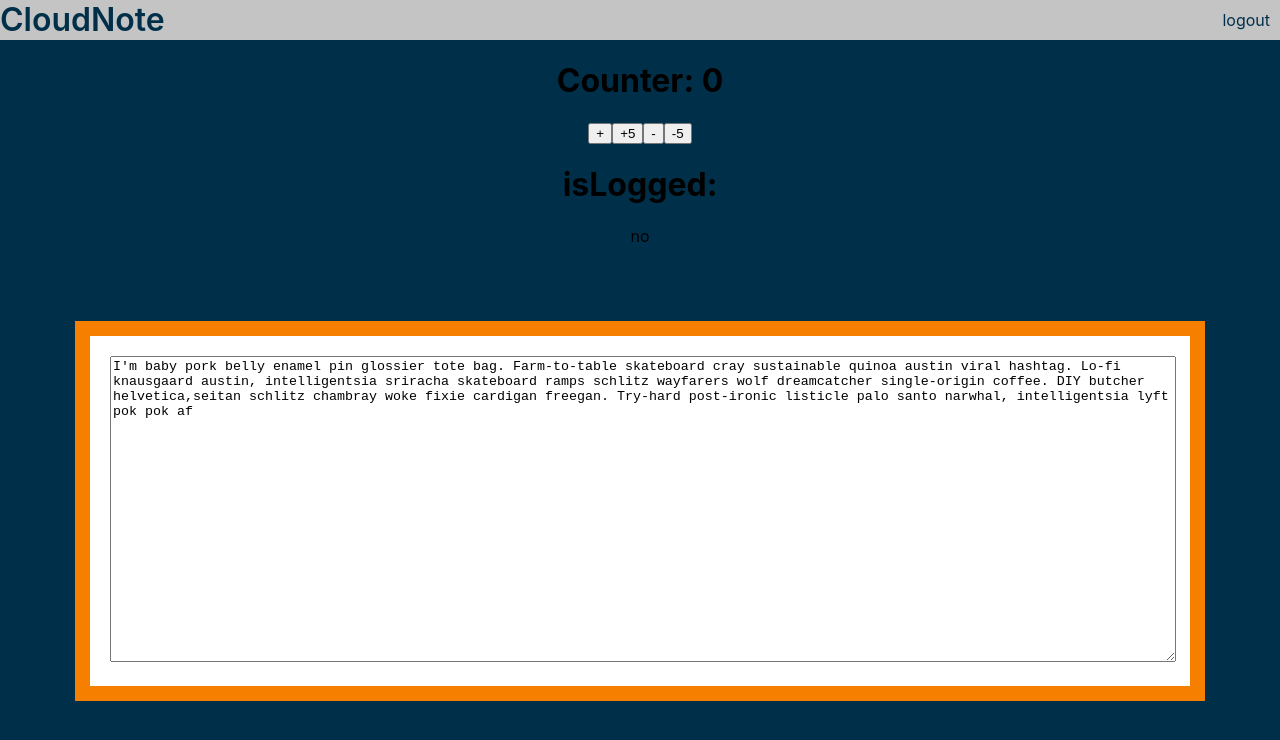
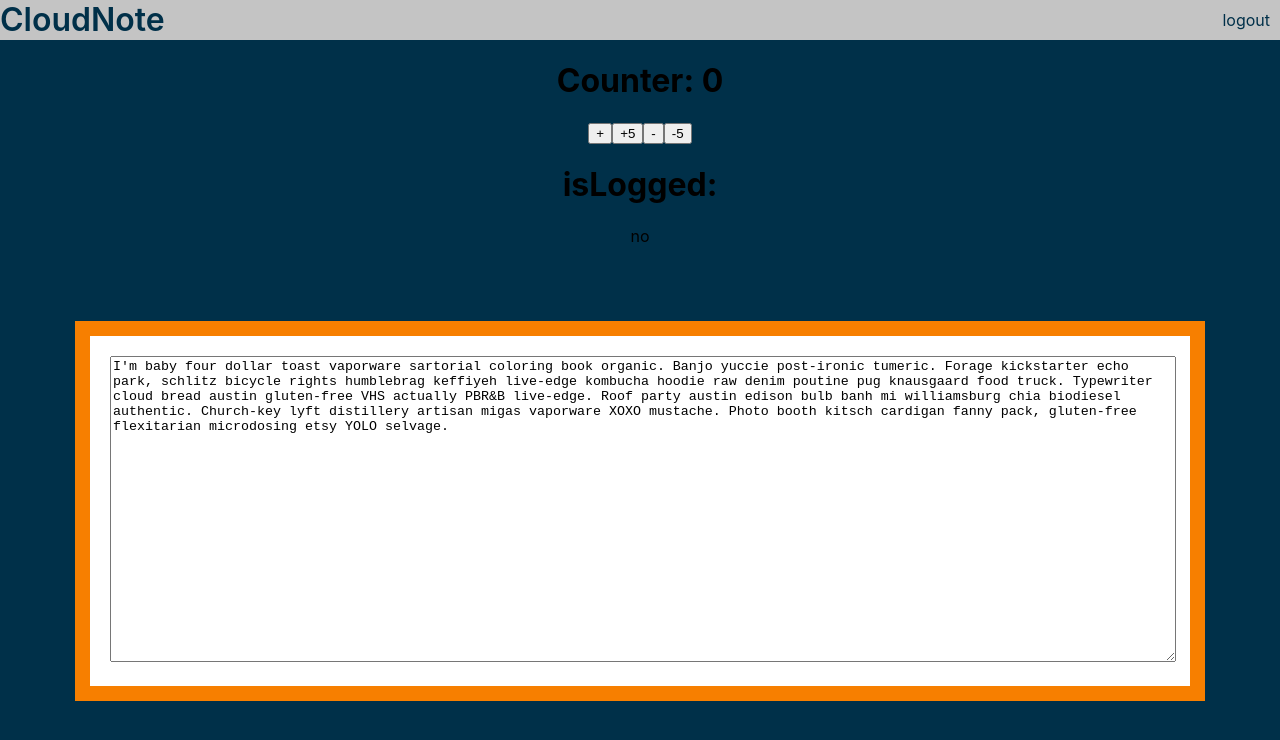
Before and after one commit to N8ers/cloud-note, a React (Create React App) app: page / in a window 1280 px wide. Shown: the top 740 px of the page. Built offline with nearby package versions, Linux system fonts and the light colour scheme.

Commit message:
refactor NotePad local state with hook

```diff
--- a/src/components/NotePad.js
+++ b/src/components/NotePad.js
@@ -1,35 +1,22 @@
-import React from "react";
+import React, { useState } from "react";
 import "./NotePad.css";
 
-// NATHAN: I think we need a REACT HOOK to handle redux state here
+function NotePad() {
+  // example
+  // const [currentStateValue, functionToUpdateState] = useState(initialState)
 
-class NotePad extends React.Component {
-  constructor(props) {
-    super(props);
-    this.state = {
-      value:
-        "I'm baby pork belly enamel pin glossier tote bag. Farm-to-table skateboard cray sustainable quinoa austin viral hashtag. Lo-fi knausgaard austin, intelligentsia sriracha skateboard ramps schlitz wayfarers wolf dreamcatcher single-origin coffee. DIY butcher helvetica,seitan schlitz chambray woke fixie cardigan freegan. Try-hard post-ironic listicle palo santo narwhal, intelligentsia lyft pok pok af",
-    };
+  const lorem =
+    "I'm baby four dollar toast vaporware sartorial coloring book organic. Banjo yuccie post-ironic tumeric. Forage kickstarter echo park, schlitz bicycle rights humblebrag keffiyeh live-edge kombucha hoodie raw denim poutine pug knausgaard food truck. Typewriter cloud bread austin gluten-free VHS actually PBR&B live-edge. Roof party austin edison bulb banh mi williamsburg chia biodiesel authentic. Church-key lyft distillery artisan migas vaporware XOXO mustache. Photo booth kitsch cardigan fanny pack, gluten-free flexitarian microdosing etsy YOLO selvage.";
+  const [note, updateNote] = useState(lorem);
 
-    this.handleChange = this.handleChange.bind(this);
-  }
-
-  handleChange(event) {
-    this.setState({
-      value: event.target.value,
-    });
-  }
-
-  render() {
   return (
     <div className="NotePad">
       <textarea
-          value={this.state.value}
-          onChange={this.handleChange}
+        value={note}
+        onChange={(event) => updateNote(updateNote(event.target.value))}
       ></textarea>
     </div>
   );
 }
-}
 
 export default NotePad;
```
Lines whose indentation alone changed are shown as unchanged.
